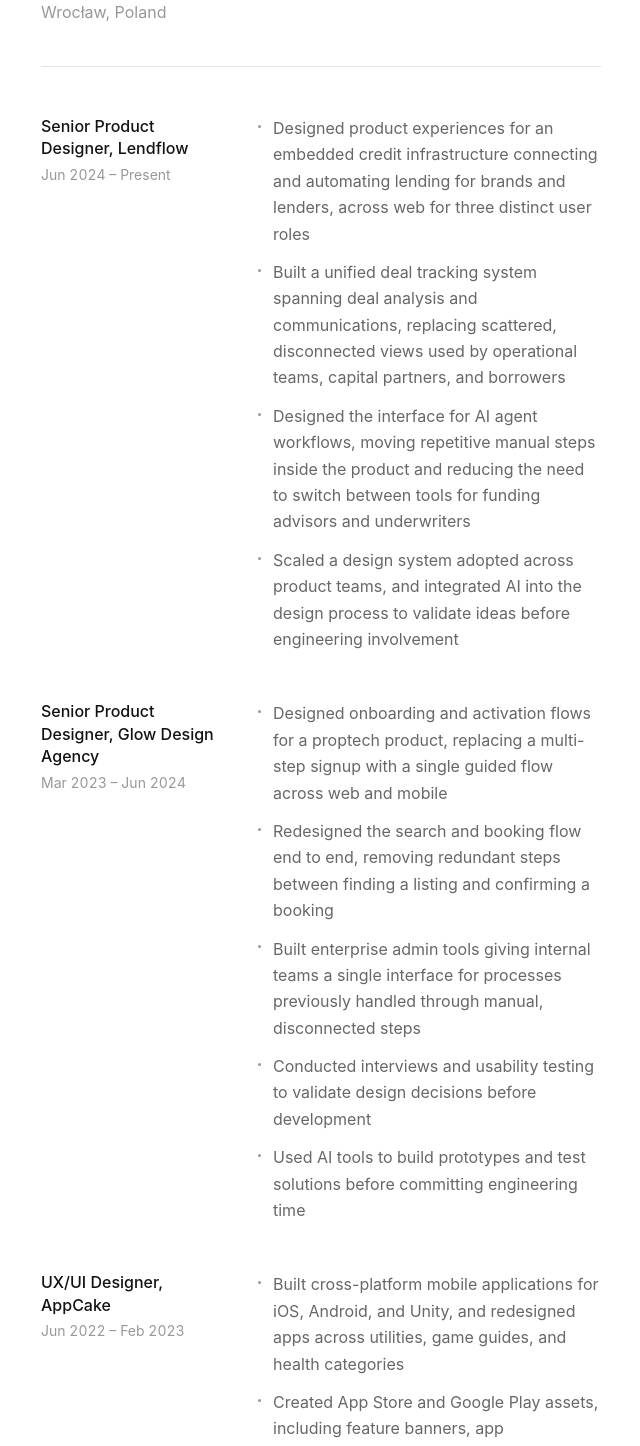
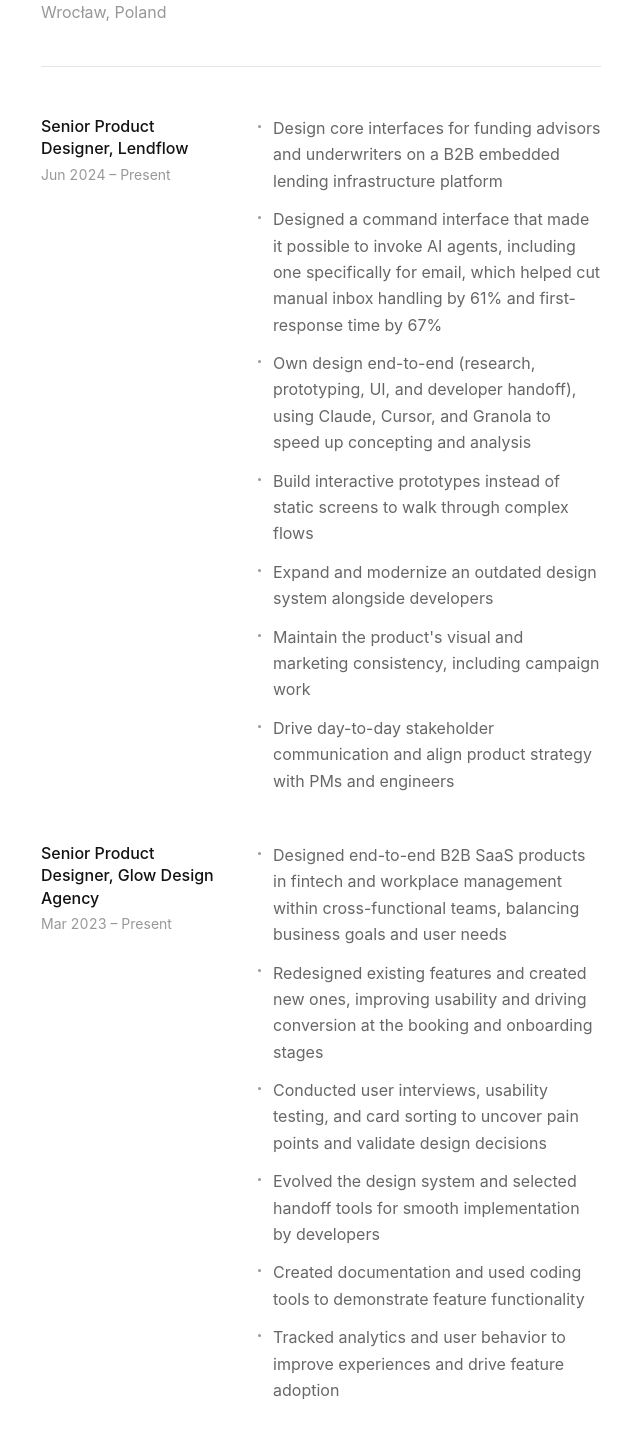
Before and after one commit to a-lav-dsgnr/portfolio, a Next.js app: page /resume in a window 1280 px wide. Shown: the part 167-1613 px from the top of the page, without its empty margins (319-959 px from the left). Built offline with nearby package versions, Linux system fonts and the light colour scheme.

Commit message:
Update resume content and PDF download link
Co-Authored-By: Claude Opus 4.8 <noreply@anthropic.com>

```diff
--- a/app/resume/page.tsx
+++ b/app/resume/page.tsx
@@ -29,22 +29,26 @@ const experience: Role[] = [
     company: "Lendflow",
     dates: "Jun 2024 – Present",
     bullets: [
-      "Designed product experiences for an embedded credit infrastructure connecting and automating lending for brands and lenders, across web for three distinct user roles",
-      "Built a unified deal tracking system spanning deal analysis and communications, replacing scattered, disconnected views used by operational teams, capital partners, and borrowers",
-      "Designed the interface for AI agent workflows, moving repetitive manual steps inside the product and reducing the need to switch between tools for funding advisors and underwriters",
-      "Scaled a design system adopted across product teams, and integrated AI into the design process to validate ideas before engineering involvement",
+      "Design core interfaces for funding advisors and underwriters on a B2B embedded lending infrastructure platform",
+      "Designed a command interface that made it possible to invoke AI agents, including one specifically for email, which helped cut manual inbox handling by 61% and first-response time by 67%",
+      "Own design end-to-end (research, prototyping, UI, and developer handoff), using Claude, Cursor, and Granola to speed up concepting and analysis",
+      "Build interactive prototypes instead of static screens to walk through complex flows",
+      "Expand and modernize an outdated design system alongside developers",
+      "Maintain the product's visual and marketing consistency, including campaign work",
+      "Drive day-to-day stakeholder communication and align product strategy with PMs and engineers",
     ],
   },
   {
     title: "Senior Product Designer",
     company: "Glow Design Agency",
-    dates: "Mar 2023 – Jun 2024",
+    dates: "Mar 2023 – Present",
     bullets: [
-      "Designed onboarding and activation flows for a proptech product, replacing a multi-step signup with a single guided flow across web and mobile",
-      "Redesigned the search and booking flow end to end, removing redundant steps between finding a listing and confirming a booking",
-      "Built enterprise admin tools giving internal teams a single interface for processes previously handled through manual, disconnected steps",
-      "Conducted interviews and usability testing to validate design decisions before development",
-      "Used AI tools to build prototypes and test solutions before committing engineering time",
+      "Designed end-to-end B2B SaaS products in fintech and workplace management within cross-functional teams, balancing business goals and user needs",
+      "Redesigned existing features and created new ones, improving usability and driving conversion at the booking and onboarding stages",
+      "Conducted user interviews, usability testing, and card sorting to uncover pain points and validate design decisions",
+      "Evolved the design system and selected handoff tools for smooth implementation by developers",
+      "Created documentation and used coding tools to demonstrate feature functionality",
+      "Tracked analytics and user behavior to improve experiences and drive feature adoption",
     ],
   },
   {
@@ -151,8 +155,7 @@ export default function Resume() {
         </Link>
         <a
           href="/resume.pdf"
-          target="_blank"
-          rel="noopener noreferrer"
+          download="Anastasiia-Lavrentii-CV.pdf"
           className={styles.navButton}
           data-cuelume-hover="tick"
         >
```
Also changed, not shown: 1 other file (tests, documents, lock files or other folders).
